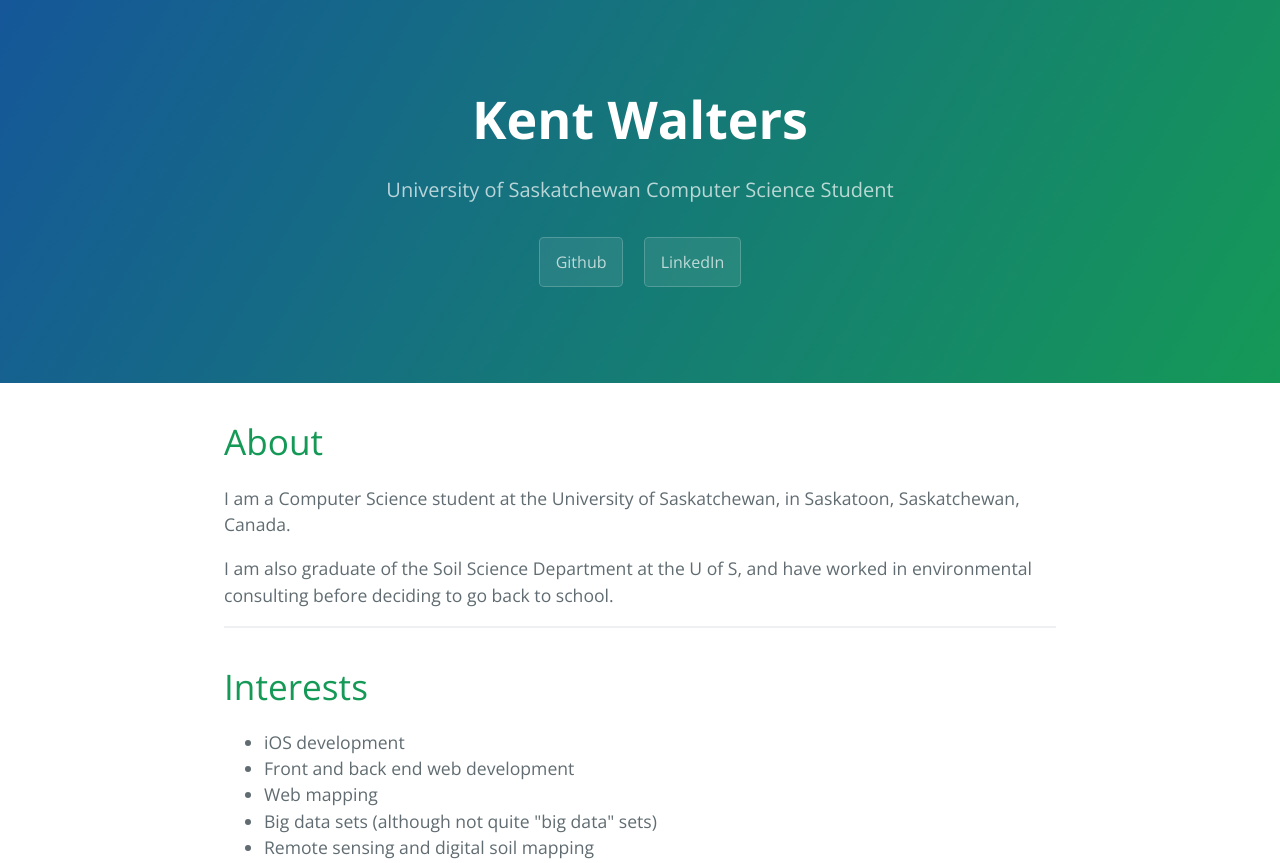
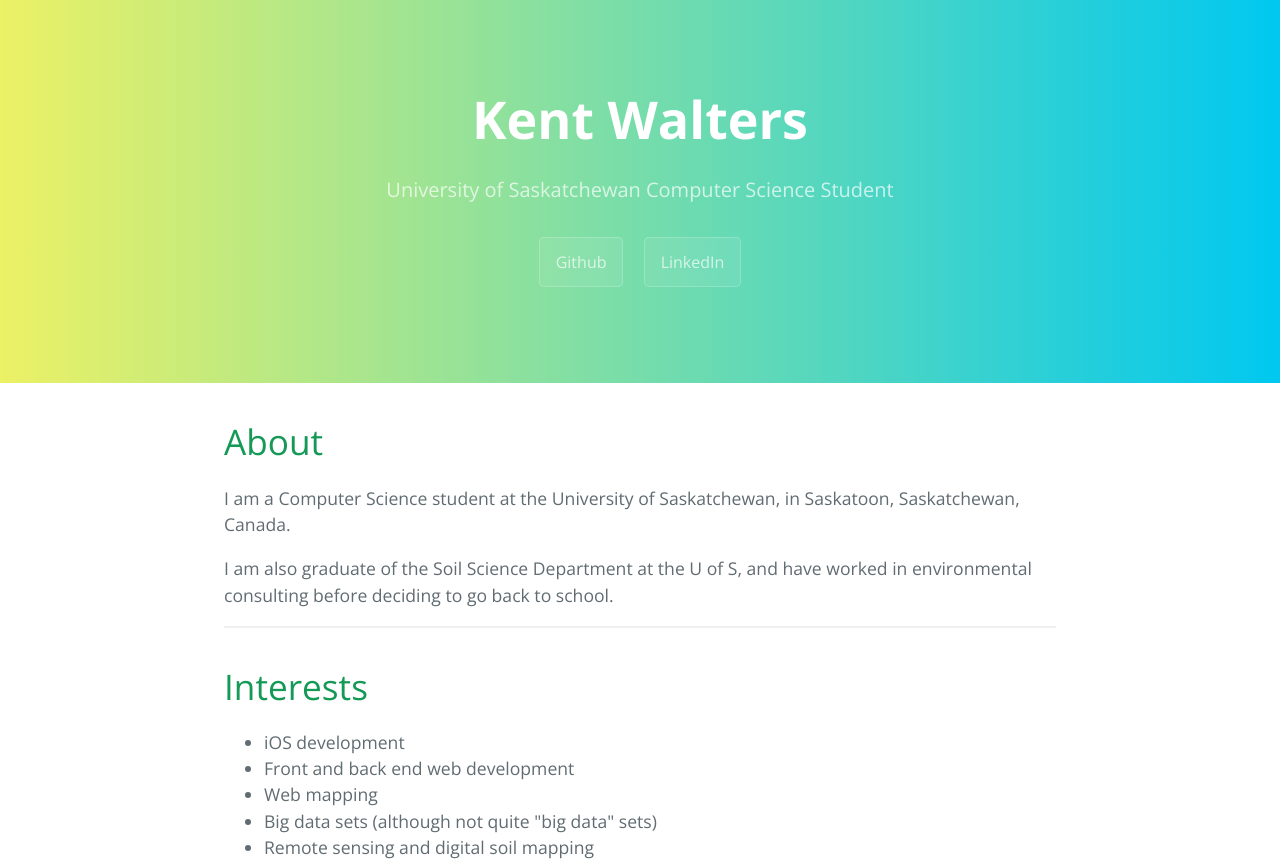
Before and after one commit to kentwalters/kentwalters.github.io, a website: page index.html in a window 1280 px wide. Shown: the top 863 px of the page. Drawn offline with nearby package versions, Linux system fonts and the light colour scheme.

Commit message:
New colours!
Thanks, http://jxnblk.com/shade/

```diff
--- a/css/cayman.css
+++ b/css/cayman.css
@@ -53,7 +53,7 @@ a {
   color: #fff;
   text-align: center;
   background-color: #159957;
-  background-image: linear-gradient(120deg, #155799, #159957); }
+  background-image: linear-gradient(-90deg, #00C8F0, #ECF165); }
   @media screen and (min-width: 64em) {
     .page-header {
       padding: 5rem 6rem; } }
```
